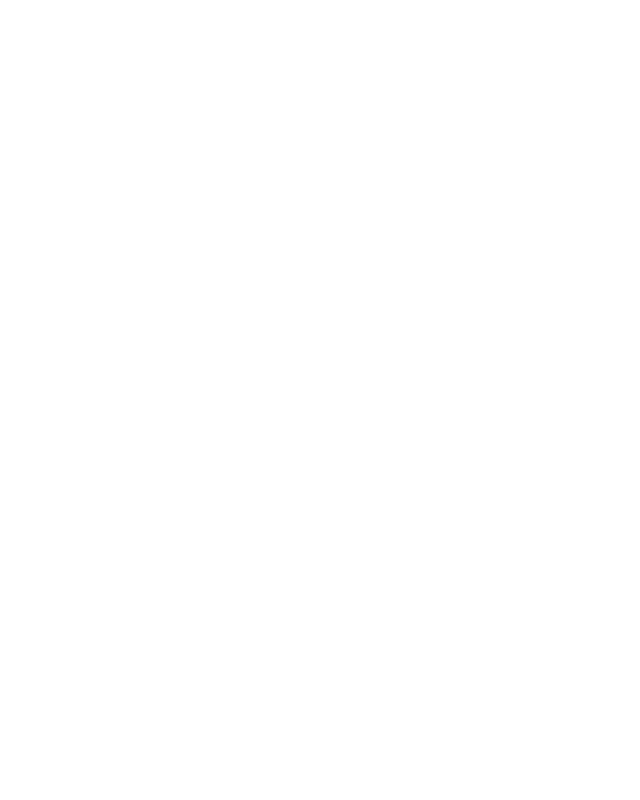
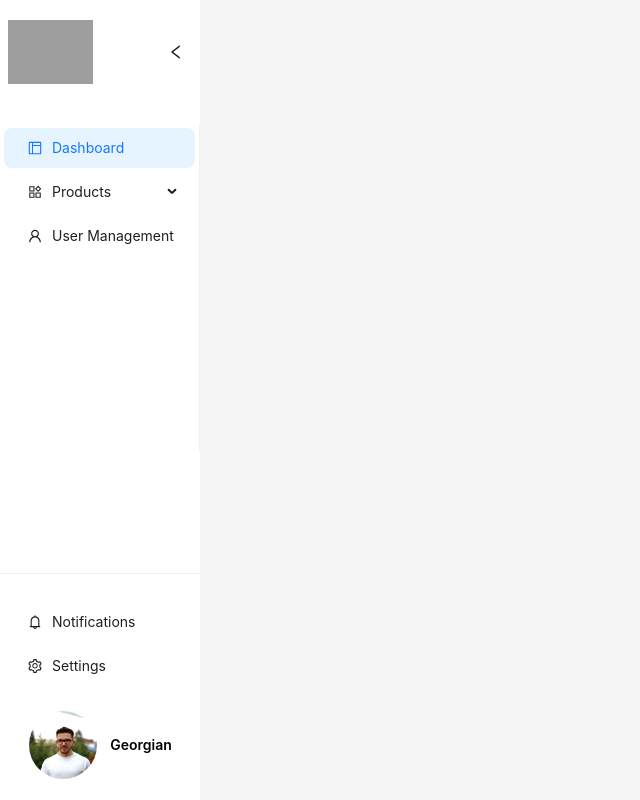
Before and after one commit to georgiannechifor/finance-dashboard, a React app: page /finance-dashboard in a window 1280 px wide. Before the commit this address had no page. Shown: the whole page, without its empty margins (0-640 px from the left). Built offline with nearby package versions, Linux system fonts and the light colour scheme; grey boxes are pictures that could not be loaded; the HTML template or start-up script is replaced by a standard one.

Commit message:
try a fix for empty page

```diff
--- a/src/app-routes/app-routes.const.ts
+++ b/src/app-routes/app-routes.const.ts
@@ -1,3 +1,4 @@
 export const APP_ROUTES_CONST = {
-  root: '/'
+  root: '/finance-dashboard',
+  empty: '/'
 } as const;
--- a/src/app-routes/app-routes.tsx
+++ b/src/app-routes/app-routes.tsx
@@ -8,6 +8,7 @@
     <Routes>
       <Route element={<Outlet />}>
         <Route path={APP_ROUTES_CONST.root} element={<Dashboard />} />
+        <Route path={APP_ROUTES_CONST.empty} element={<Dashboard />} />
       </Route>
     </Routes>
   </Layout>
--- a/vite.config.ts
+++ b/vite.config.ts
@@ -19,6 +19,7 @@
 // https://vitejs.dev/config/
 export default defineConfig({
   plugins: [react()],
+  base: '/finance-dashboard',
   build: {
     chunkSizeWarningLimit: 1500,
     sourcemap: false,
```
